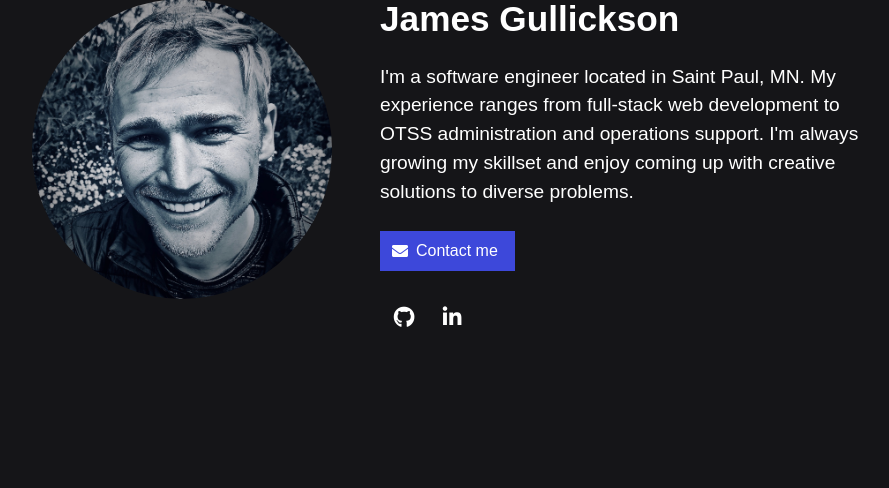
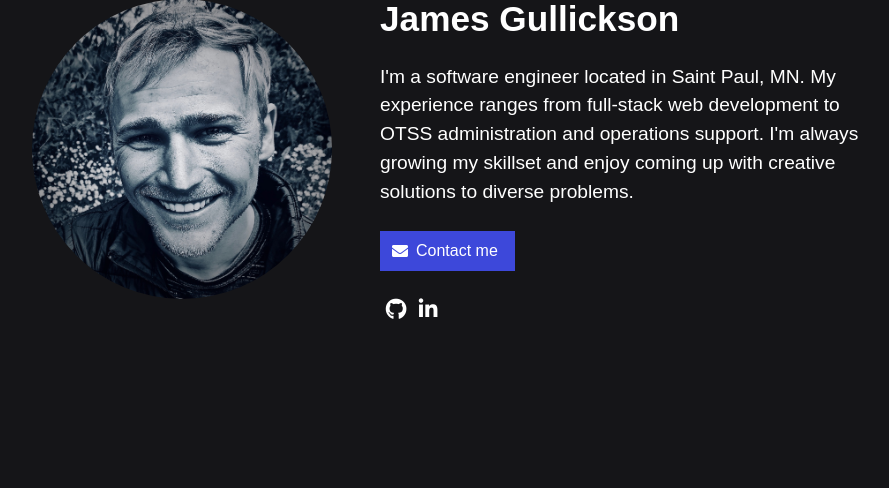
Before and after one commit to jgullickson/portfolio, a Flask app: page /about/ in a window 1280 px wide. Shown: the part 213-701 px from the top of the page, without its empty margins (164-1053 px from the left). Run offline with Flask 2, Linux system fonts and the light colour scheme; some libraries are stand-ins or nearby versions; some web fonts are replaced.

Commit message:
medium icon containers

```diff
--- a/portfolio_app/templates/about.html
+++ b/portfolio_app/templates/about.html
@@ -43,10 +43,10 @@
                 <div class="level social-links">
                     <div class="level-left">
                      <div class="level-item">
-                        <span class="icon is-large">
+                        <span class="icon is-medium">
                             <a href="https://github.com/jgullickson"><i class="fab fa-github fa-lg"></i></a>
                         </span>
-                        <span class="icon is-large">
+                        <span class="icon is-medium">
                             <a href="https://www.linkedin.com/in/james-gullickson-35166252/"><i class="fab fa-linkedin-in fa-lg"></i></a>
                         </span>
                         <!-- <span class="icon">
```
